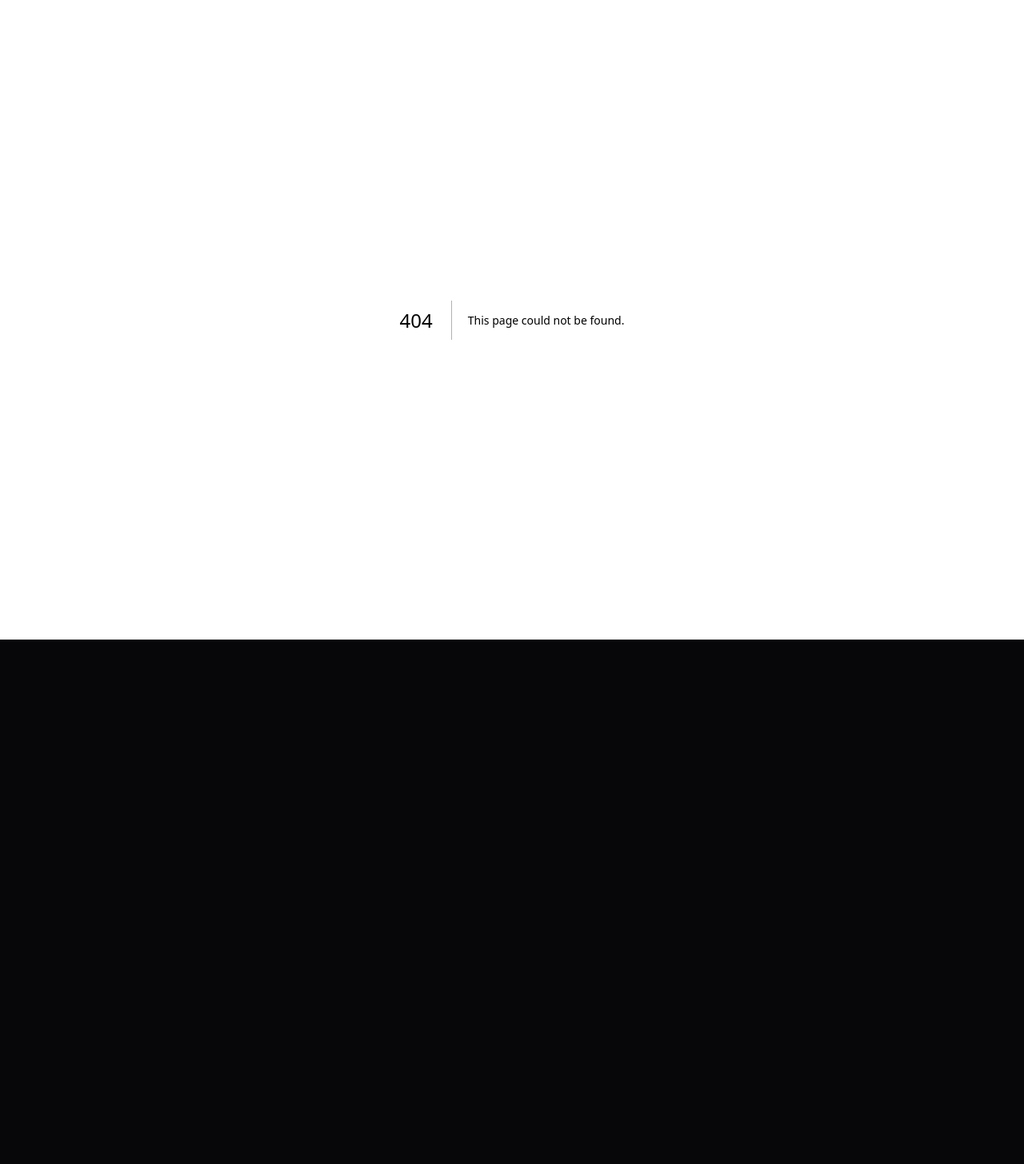
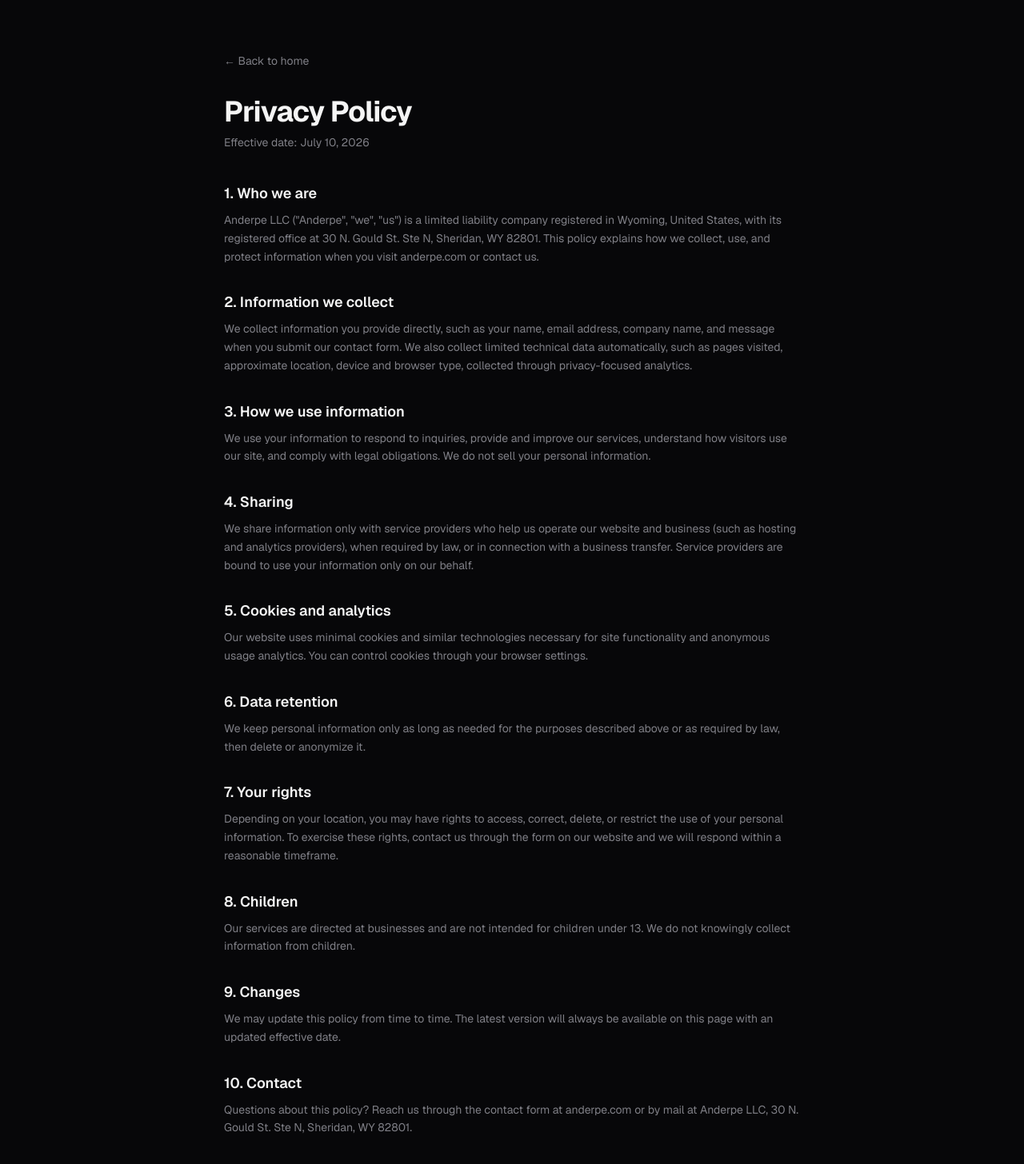
Before and after one commit to fqeeee3/Anderpe, a Next.js app: page /privacy in a window 1280 px wide. Before the commit this address had no page. Shown: the top 1456 px of the page at 80% size. Before the commit the page ends 800 px from the top, so only its background shows below. Built offline with nearby package versions, Linux system fonts and the light colour scheme.

Commit message:
Create page.tsx

```diff
--- /dev/null
+++ b/app/privacy/page.tsx
@@ -0,0 +1,148 @@
+import Link from "next/link"
+
+export const metadata = {
+  title: "Privacy Policy | Anderpe",
+}
+
+export default function PrivacyPage() {
+  return (
+    <main className="min-h-screen bg-background text-foreground">
+      <div className="mx-auto max-w-3xl px-4 py-16 sm:px-6">
+        <Link
+          href="/"
+          className="text-sm text-muted-foreground transition-colors hover:text-foreground"
+        >
+          ← Back to home
+        </Link>
+        <h1 className="mt-8 text-3xl font-bold tracking-tight sm:text-4xl">
+          Privacy Policy
+        </h1>
+        <p className="mt-2 text-sm text-muted-foreground">
+          Effective date: July 10, 2026
+        </p>
+
+        <div className="mt-10 space-y-8 text-sm leading-relaxed text-muted-foreground">
+          <section>
+            <h2 className="mb-2 text-lg font-semibold text-foreground">
+              1. Who we are
+            </h2>
+            <p>
+              Anderpe LLC (&quot;Anderpe&quot;, &quot;we&quot;, &quot;us&quot;)
+              is a limited liability company registered in Wyoming, United
+              States, with its registered office at 30 N. Gould St. Ste N,
+              Sheridan, WY 82801. This policy explains how we collect, use, and
+              protect information when you visit anderpe.com or contact us.
+            </p>
+          </section>
+
+          <section>
+            <h2 className="mb-2 text-lg font-semibold text-foreground">
+              2. Information we collect
+            </h2>
+            <p>
+              We collect information you provide directly, such as your name,
+              email address, company name, and message when you submit our
+              contact form. We also collect limited technical data
+              automatically, such as pages visited, approximate location,
+              device and browser type, collected through privacy-focused
+              analytics.
+            </p>
+          </section>
+
+          <section>
+            <h2 className="mb-2 text-lg font-semibold text-foreground">
+              3. How we use information
+            </h2>
+            <p>
+              We use your information to respond to inquiries, provide and
+              improve our services, understand how visitors use our site, and
+              comply with legal obligations. We do not sell your personal
+              information.
+            </p>
+          </section>
+
+          <section>
+            <h2 className="mb-2 text-lg font-semibold text-foreground">
+              4. Sharing
+            </h2>
+            <p>
+              We share information only with service providers who help us
+              operate our website and business (such as hosting and analytics
+              providers), when required by law, or in connection with a
+              business transfer. Service providers are bound to use your
+              information only on our behalf.
+            </p>
+          </section>
+
+          <section>
+            <h2 className="mb-2 text-lg font-semibold text-foreground">
+              5. Cookies and analytics
+            </h2>
+            <p>
+              Our website uses minimal cookies and similar technologies
+              necessary for site functionality and anonymous usage analytics.
+              You can control cookies through your browser settings.
+            </p>
+          </section>
+
+          <section>
+            <h2 className="mb-2 text-lg font-semibold text-foreground">
+              6. Data retention
+            </h2>
+            <p>
+              We keep personal information only as long as needed for the
+              purposes described above or as required by law, then delete or
+              anonymize it.
+            </p>
+          </section>
+
+          <section>
+            <h2 className="mb-2 text-lg font-semibold text-foreground">
+              7. Your rights
+            </h2>
+            <p>
+              Depending on your location, you may have rights to access,
+              correct, delete, or restrict the use of your personal
+              information. To exercise these rights, contact us through the
+              form on our website and we will respond within a reasonable
+              timeframe.
+            </p>
+          </section>
+
+          <section>
+            <h2 className="mb-2 text-lg font-semibold text-foreground">
+              8. Children
+            </h2>
+            <p>
+              Our services are directed at businesses and are not intended for
+              children under 13. We do not knowingly collect information from
+              children.
+            </p>
+          </section>
+
+          <section>
+            <h2 className="mb-2 text-lg font-semibold text-foreground">
+              9. Changes
+            </h2>
+            <p>
+              We may update this policy from time to time. The latest version
+              will always be available on this page with an updated effective
+              date.
+            </p>
+          </section>
+
+          <section>
+            <h2 className="mb-2 text-lg font-semibold text-foreground">
+              10. Contact
+            </h2>
+            <p>
+              Questions about this policy? Reach us through the contact form at
+              anderpe.com or by mail at Anderpe LLC, 30 N. Gould St. Ste N,
+              Sheridan, WY 82801.
+            </p>
+          </section>
+        </div>
+      </div>
+    </main>
+  )
+}
```
